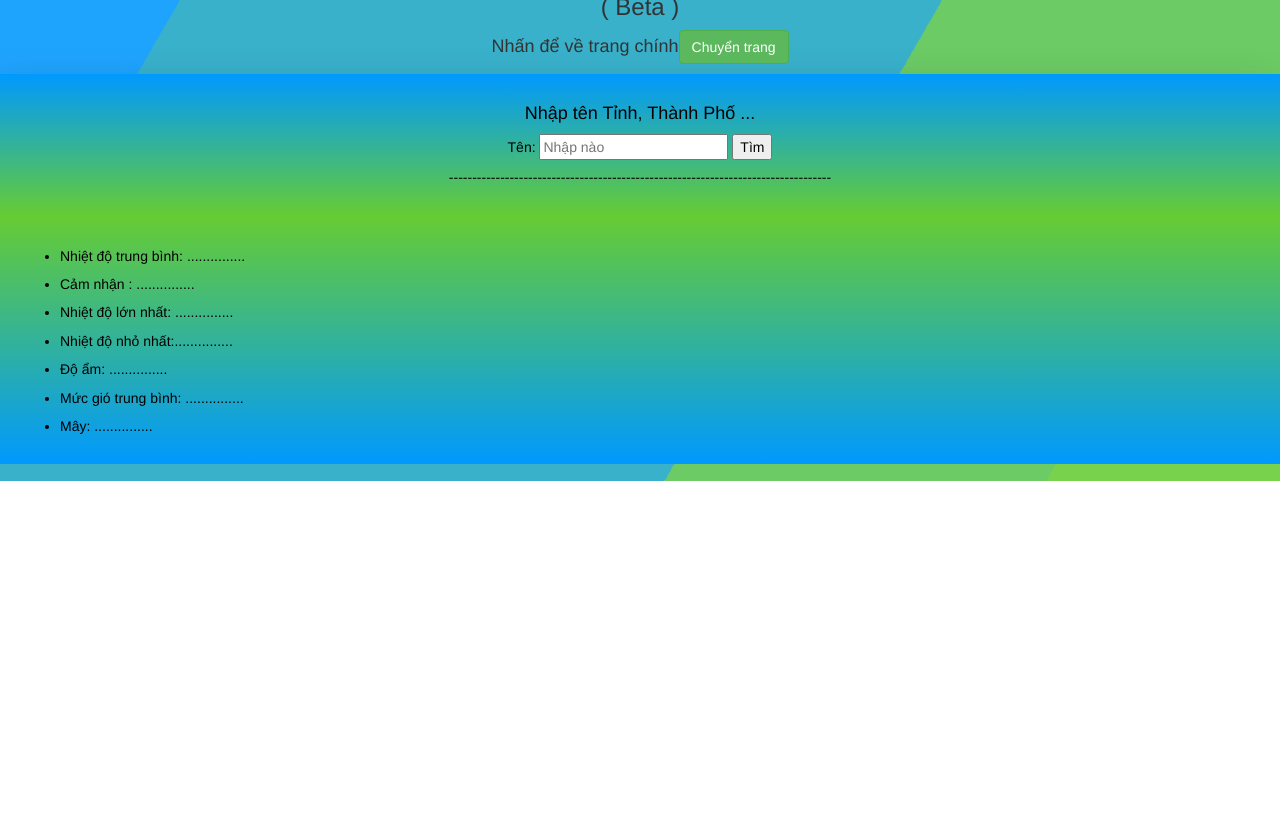
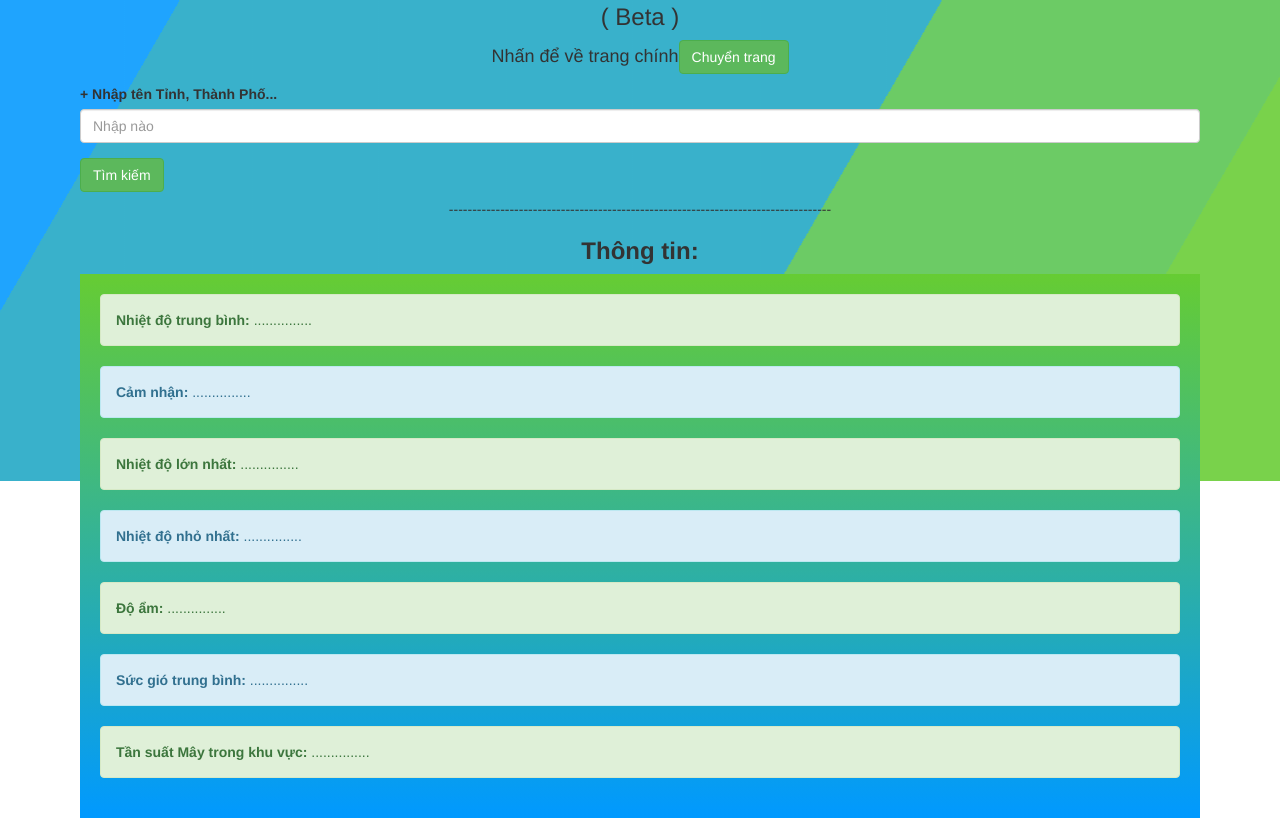
Before and after one commit to NguyenPhatThanhTai/Covid-19-project-API, a plain HTML site: page blog2/Weather.html in a window 1280 px wide. Shown: the part 319-1147 px from the top of the page. Before the commit the page ends 800 px from the top, so only its background shows below. Drawn offline with nearby package versions, Linux system fonts and the light colour scheme.

Commit message:
Vẫn đau lưng
Hụ Hụ

```diff
--- a/blog2/CSS-SCSS/style2.css
+++ b/blog2/CSS-SCSS/style2.css
@@ -81,6 +81,7 @@
     /*background-image: linear-gradient(red,yellow,steelblue,greenyellow);*/
     background-color: white;
 }
+
 
 .row::after {
     content: "";
--- a/blog2/Weather.html
+++ b/blog2/Weather.html
@@ -8,8 +8,10 @@
     <link rel="stylesheet" type="text/css" href="CSS-SCSS/style2.css">
     <link rel="stylesheet" href="https://maxcdn.bootstrapcdn.com/bootstrap/3.3.6/css/bootstrap.min.css"/>
     <script src="https://maxcdn.bootsrapcdn.com/bootstrap/3.3.7/js/bootstrap.min.js"></script>
+
 </head>
 <body onload="myFunctionLoad()">
+<div class="container">
 <div id="loader">
     <!--    thêm hiệu ứng load ở đây-->
     <div class="bg"></div>
@@ -24,28 +26,46 @@
     <div class="bg bg2"></div>
     <div class="bg bg3"></div>
     <center><img src="Image/globe-earth-animation-15-2.gif"></center>
+    <div class="col-12 col-s-12">
         <h2 style="text-align: center">Thông tin thời tiết (Api Open Weather Map)</h2>
         <center><h3>( Beta )</h3></center>
-    <center><h4>Nhấn để về trang chính<button onclick="MainPage()" class="btn btn-success">Chuyển trang</button></center>
-        <div class="aside2">
-            <h4>Nhập tên Tỉnh, Thành Phố ...</h4>
-            Tên: <input id="NameCountry" type="text" placeholder="Nhập nào">
-            <button onclick="Weather()">Tìm</button>
+        <center><h4>Nhấn để về trang chính<button onclick="MainPage()" class="btn btn-success">Chuyển trang</button></h4></center>
+            <div class="form-group">
+                <label for="NameCountry">+ Nhập tên Tỉnh, Thành Phố...</label>
+                <span><input type="text" class="form-control" id="NameCountry" placeholder="Nhập nào"></span>
+            </div>
+            <button class="btn btn-success" onclick="Weather()">Tìm kiếm</button>
             <br>
 
-<center><h5>----------------------------------------------------------------------------------</h5></center>
+
+
+        <center><h5>----------------------------------------------------------------------------------</h5></center>
+        <center><strong><h3>Thông tin: </strong></center>
+    <div id="List">
+        <div class="alert alert-success">
+            <strong>Nhiệt độ trung bình: </strong> <span id="temp">...............</span>
         </div>
-    <div id="List">
-    <ul>
-        <li><h5>Nhiệt độ trung bình: <span id="temp">...............</span></h5></li>
-        <li><h5>Cảm nhận : <span id="Feels">...............</span></h5></li>
-        <li><h5>Nhiệt độ lớn nhất: <span id="tempX">...............</span></h5></li>
-        <li><h5>Nhiệt độ nhỏ nhất:<span id="tempY">...............</span></h5></li>
-        <li><h5>Độ ẩm: <span id="Am">...............</span></h5></li>
-        <li><h5>Mức gió trung bình: <span id="AVGWinds">...............</span></h5></li>
-        <li><h5>Mây: <span id="Clouds">...............</span></h5></li>
-    </ul>
+        <div class="alert alert-info">
+            <strong>Cảm nhận: </strong> <span id="Feels">...............</span>
+        </div>
+        <div class="alert alert-success">
+            <strong>Nhiệt độ lớn nhất: </strong> <span id="tempX">...............</span>
+        </div>
+        <div class="alert alert-info">
+            <strong>Nhiệt độ nhỏ nhất: </strong> <span id="tempY">...............</span>
+        </div>
+        <div class="alert alert-success">
+            <strong>Độ ẩm: </strong> <span id="Am">...............</span>
+        </div>
+        <div class="alert alert-info">
+            <strong>Sức gió trung bình: </strong> <span id="AVGWinds">...............</span>
+        </div>
+        <div class="alert alert-success">
+            <strong>Tần suất Mây trong khu vực: </strong> <span id="Clouds">...............</span>
+        </div>
     </div>
+</div>
+</div>
 </div>
 </body>
 </html>
```
Also changed, not shown: blog2/index.html (+4 -3 lines).
